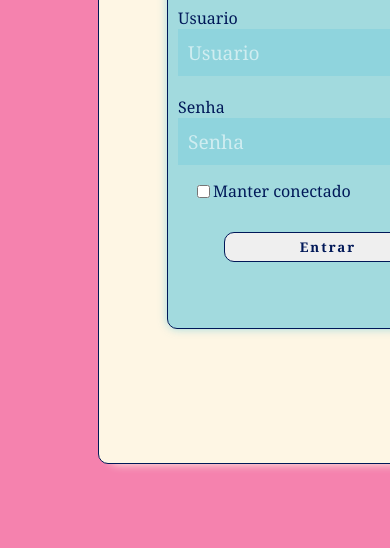
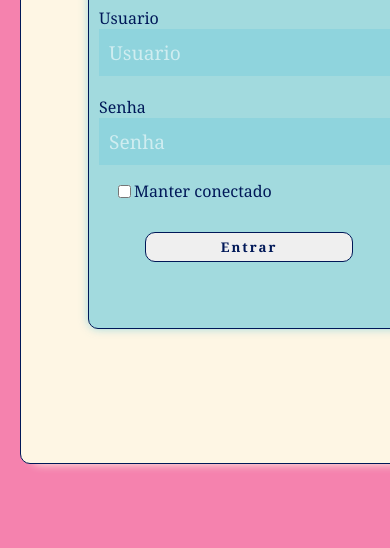
Before and after one commit to ViniciusBeuther/login-page-project, a plain HTML site: page index.html in a window 390 px wide. Shown: the part 296-844 px from the top of the page. Drawn offline with Linux system fonts and the light colour scheme.

Commit message:
Update style.css

```diff
--- a/style.css
+++ b/style.css
@@ -141,14 +141,15 @@ body{
     width: 70%;
 
 }
-@media only screen and (max-width:668px){
+@media only screen and (max-width:800px){
     .main-div{
 
         background-image: none;
         background-color: #f582ae;
         display: flex;
         align-items: center;
-        justify-content: center;
+        justify-content: flex-start;
+        margin-left: 5%;
         width: 100%;
 
     }
@@ -167,8 +168,6 @@ body{
     }
     body{
         background-color: #f582ae;
-        width: 100%;
-        height: 100%;
-        display: inline-block;
+        overflow: hidden;
     }
 }
```
